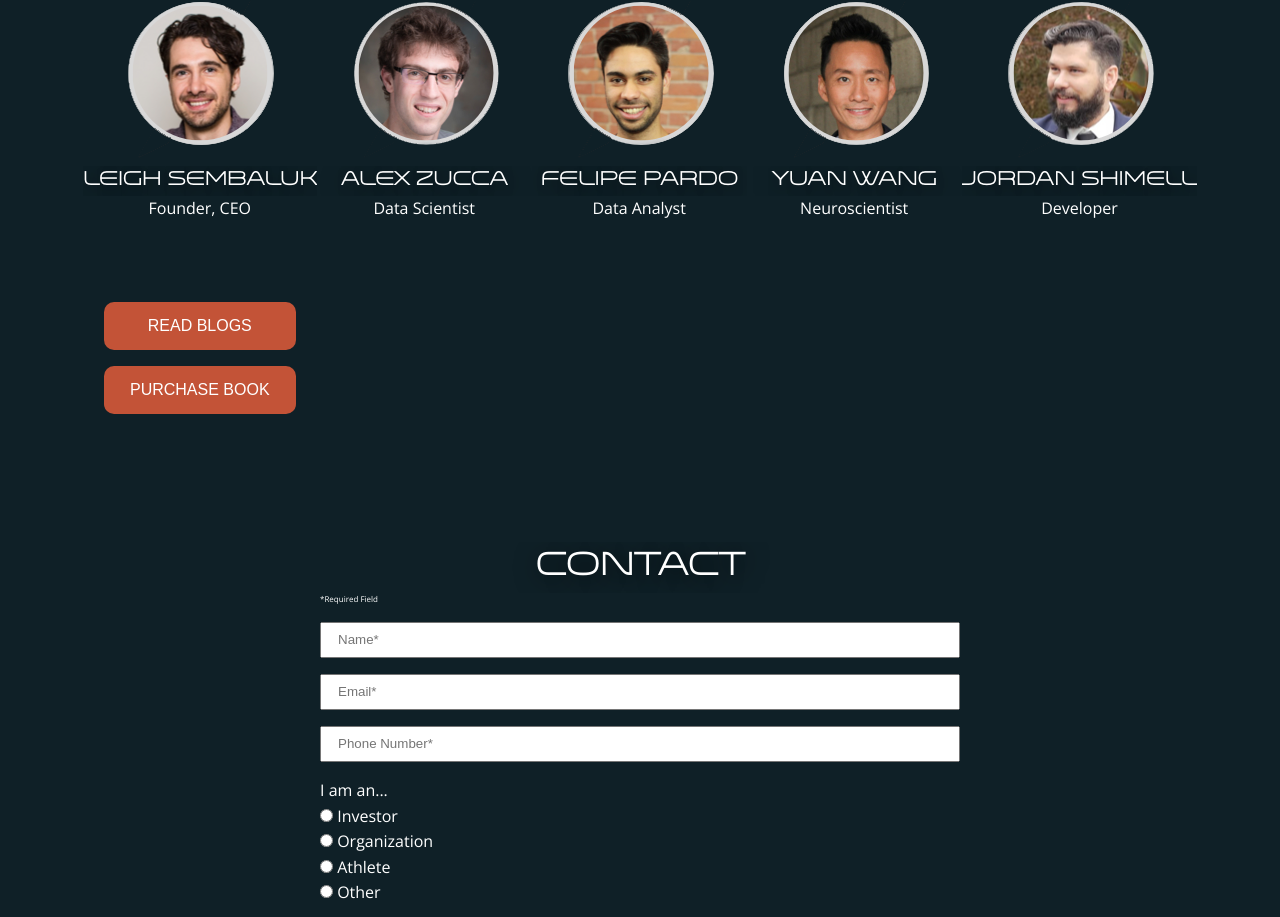
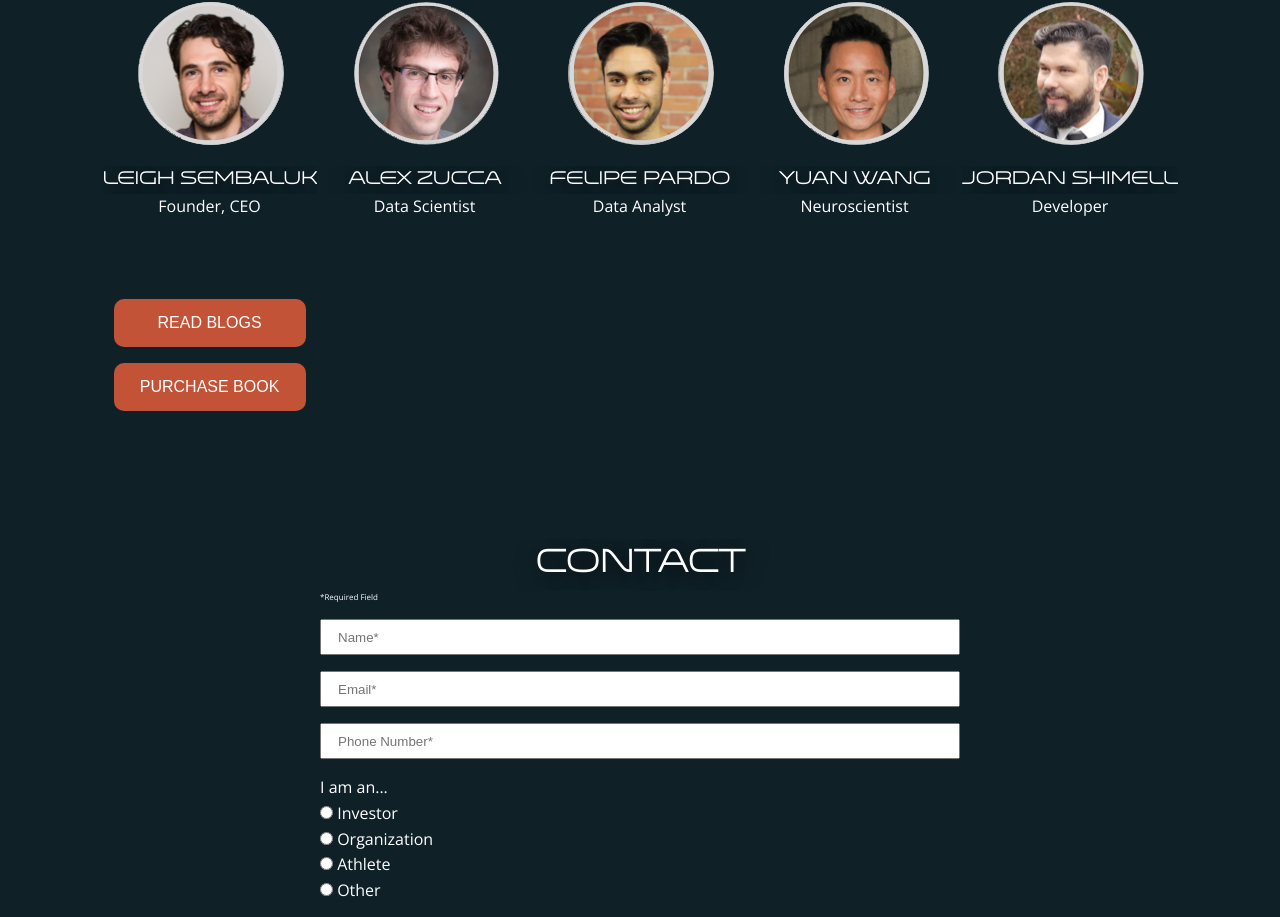
Before and after one commit to karyma-dev/preception, a React (Create React App) app: page / in a window 1280 px wide. Shown: the part 4674-5591 px from the top of the page. Built offline with nearby package versions, Linux system fonts and the light colour scheme.

Commit message:
tiny chagne to fix leigh title

```diff
--- a/src/styles/css/main.css
+++ b/src/styles/css/main.css
@@ -516,7 +516,7 @@ h5 {
   justify-content: center;
 }
 .team-section--members h4 {
-  font-size: 1.2rem;
+  font-size: 1.1rem;
 }
 .team-section--buttons {
   margin-top: 4rem;
--- a/src/styles/sass/pages/_home.scss
+++ b/src/styles/sass/pages/_home.scss
@@ -186,7 +186,7 @@
     flex-wrap: wrap;
     justify-content: center;
     & h4 {
-      font-size: 1.2rem;
+      font-size: 1.1rem;
     }
   }
 
```
